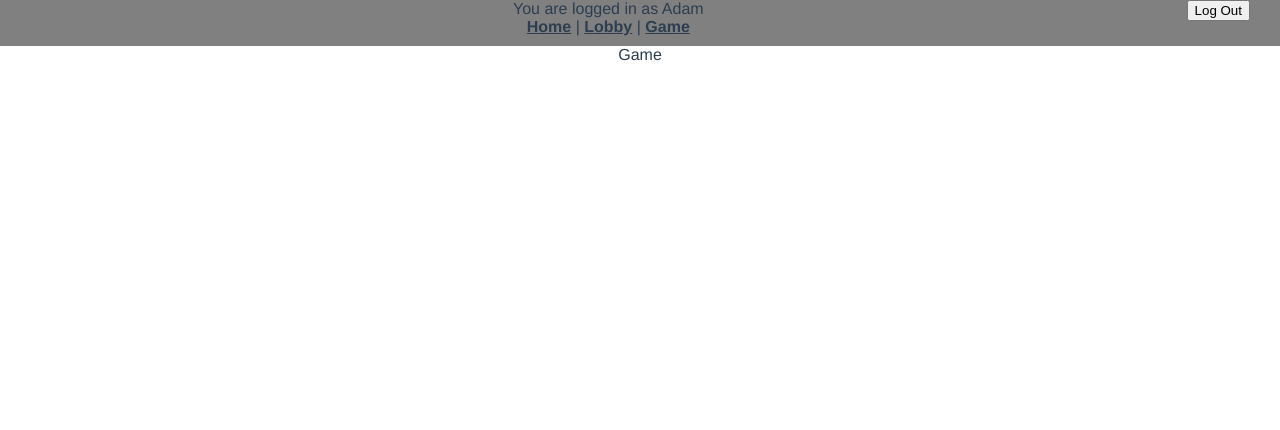
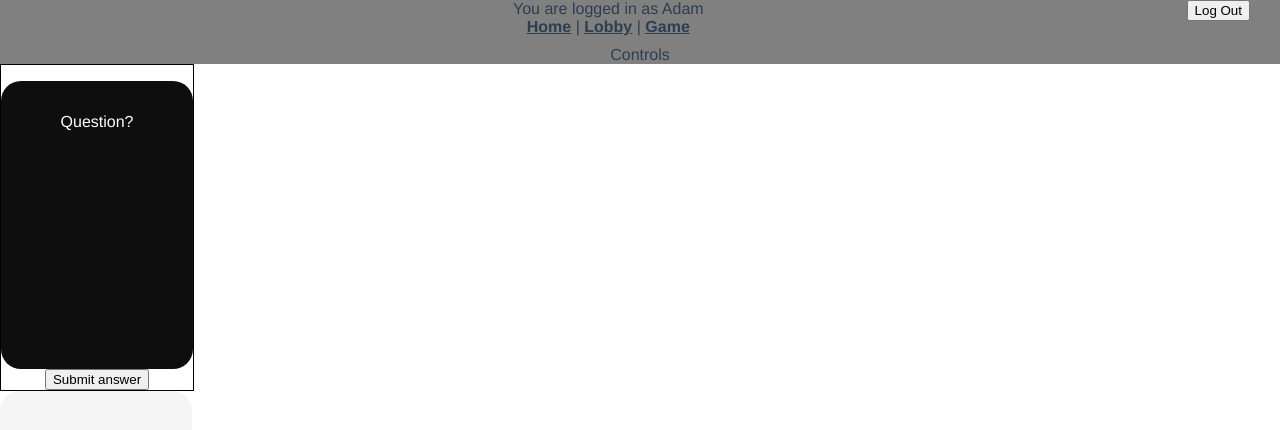
Before and after one commit to noodleWrecker7/cards-against-hodgkinson, a Vue app: page /game/1 in a window 1280 px wide. Shown: the top 430 px of the page. Built offline with nearby package versions, Linux system fonts and the light colour scheme; what vue-socket.io-extended would draw is missing.

Commit message:
start of gameplay ui

```diff
--- /dev/null
+++ b/src/components/game/blackcard.vue
@@ -0,0 +1,25 @@
+<template>
+<div class="card-itself"><p class="black-card-text">{{cardtext}}</p></div>
+</template>
+
+<script>
+export default {
+  name: 'blackcard',
+  props: [
+    'cardtext'
+  ]
+}
+</script>
+
+<style scoped>
+.black-card-text {
+  color: white;
+  padding-top: 2em;
+}
+.card-itself {
+  border-radius: 20px;
+  background-color: #0e0e0e;
+  width: 12em;
+  height:18em;
+}
+</style>
--- a/src/components/game/whitecard.vue
+++ b/src/components/game/whitecard.vue
@@ -1,5 +1,5 @@
 <template>
-<div class="whitecard">
+<div class="card-itself">
 </div>
 </template>
 
@@ -10,5 +10,10 @@ export default {
 </script>
 
 <style scoped>
-
+.card-itself{
+  border-radius: 20px;
+  background-color: whitesmoke;
+  width: 12em;
+  height:18em;
+}
 </style>
--- a/src/store/state.js
+++ b/src/store/state.js
@@ -5,5 +5,6 @@ export default {
   loggedIn: true,
   lobbyList: {
 
-  }
+  },
+  gameData: {}
 }
--- a/src/views/Game.vue
+++ b/src/views/Game.vue
@@ -1,18 +1,60 @@
 <template>
-<div>Game</div>
+  <div id="game-container">
+    <div id="control-bar">Controls</div>
+    <div id="top-section">
+      <div id="black-card-container">
+        <blackcard cardtext="Question?"/>
+        <button>Submit answer</button>
+      </div>
+      <div id="top-white-cards-container">
+        <whitecard/>
+      </div>
+    </div>
+    <div id="bottom-section">
+      <div id="player-list-container"></div>
+      <div id="player-cards-container">
+        <whitecard :key="x" v-for="x in 5"/>
+      </div>
+    </div>
+  </div>
 </template>
 
 <script>
+import Whitecard from '@/components/game/whitecard'
+import Blackcard from '@/components/game/blackcard'
+import { mapState } from 'vuex'
+
 export default {
   name: 'Game',
+  components: { Whitecard, Blackcard },
+  props: [
+    'gameID'
+  ],
+  computed: {
+    ...mapState([
+      'gameData'
+    ]
+    )
+  },
   mounted () {
     if (!this.$store.state.loggedIn) {
       this.$router.push('/')
     }
+    console.log(this.gameID)
   }
 }
 </script>
 
 <style scoped>
-
+#player-cards-container{
+  display: flex;
+  flex-flow: row wrap;
+}
+#black-card-container{
+  width: min-content;
+  border: 1px solid black
+}
+#control-bar {
+  background-color: grey;
+}
 </style>
```
